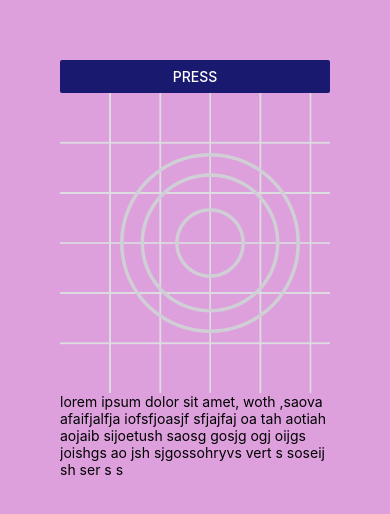
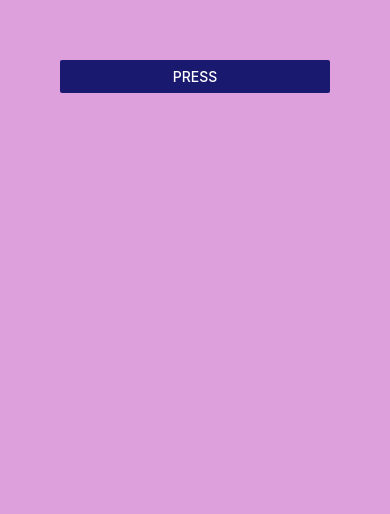
Before and after one commit to abanoub-refaat/ReactNative_Journey, a React Native app in the folder CoreComponents/: screen / in a window 390 px wide. Shown: the top 514 px of the page. Built offline with nearby package versions, Linux system fonts and the light colour scheme.

Commit message:
Learning Modal Component

```diff
--- a/CoreComponents/App.js
+++ b/CoreComponents/App.js
@@ -1,31 +1,41 @@
-import { View, Text, Image, ScrollView, Button, Pressable } from "react-native";
+import {
+  View,
+  Text,
+  Image,
+  ScrollView,
+  Button,
+  Pressable,
+  Modal,
+} from "react-native";
+import { useState } from "react";
 
 const logoImage = require("./assets/adaptive-icon.png");
 
 export default function App() {
+  const [isModalVisible, setModalVisibility] = useState(false);
   return (
     <View style={{ flex: 1, backgroundColor: "plum", padding: 60 }}>
       <ScrollView>
         <Button
           title="Press"
-          onPress={() => console.log("Pressed!")}
+          onPress={() => setModalVisibility(true)}
           color="midnightblue"
         />
-        <Pressable
-          onPress={() => console.log("Image pressed")}
-          onPressIn={() => console.log("Image pressed in")}
-          onPressOut={() => console.log("Image pressed out")}
-          onLongPress={() => console.log("Image long pressed")}
+        <Modal
+          visible={isModalVisible}
+          onRequestClose={() => setModalVisibility(false)}
+          animationType="slide"
+          presentationStyle="pageSheet"
         >
-          <Image source={logoImage} style={{ width: 300, height: 300 }} />
-        </Pressable>
-        <Pressable onPress={() => console.log("Text pressd")}>
-          <Text>
-            lorem ipsum dolor sit amet, woth ,saova afaifjalfja iofsfjoasjf
-            sfjajfaj oa tah aotiah aojaib sijoetush saosg gosjg ogj oijgs
-            joishgs ao jsh sjgossohryvs vert s soseij sh ser s s
-          </Text>
-        </Pressable>
+          <View style={{ flex: 1, backgroundColor: "lightblue", padding: 60 }}>
+            <Text> Modal Content</Text>
+            <Button
+              title="Close"
+              color="midnightblue"
+              onPress={() => setModalVisibility(false)}
+            />
+          </View>
+        </Modal>
       </ScrollView>
     </View>
   );
```
